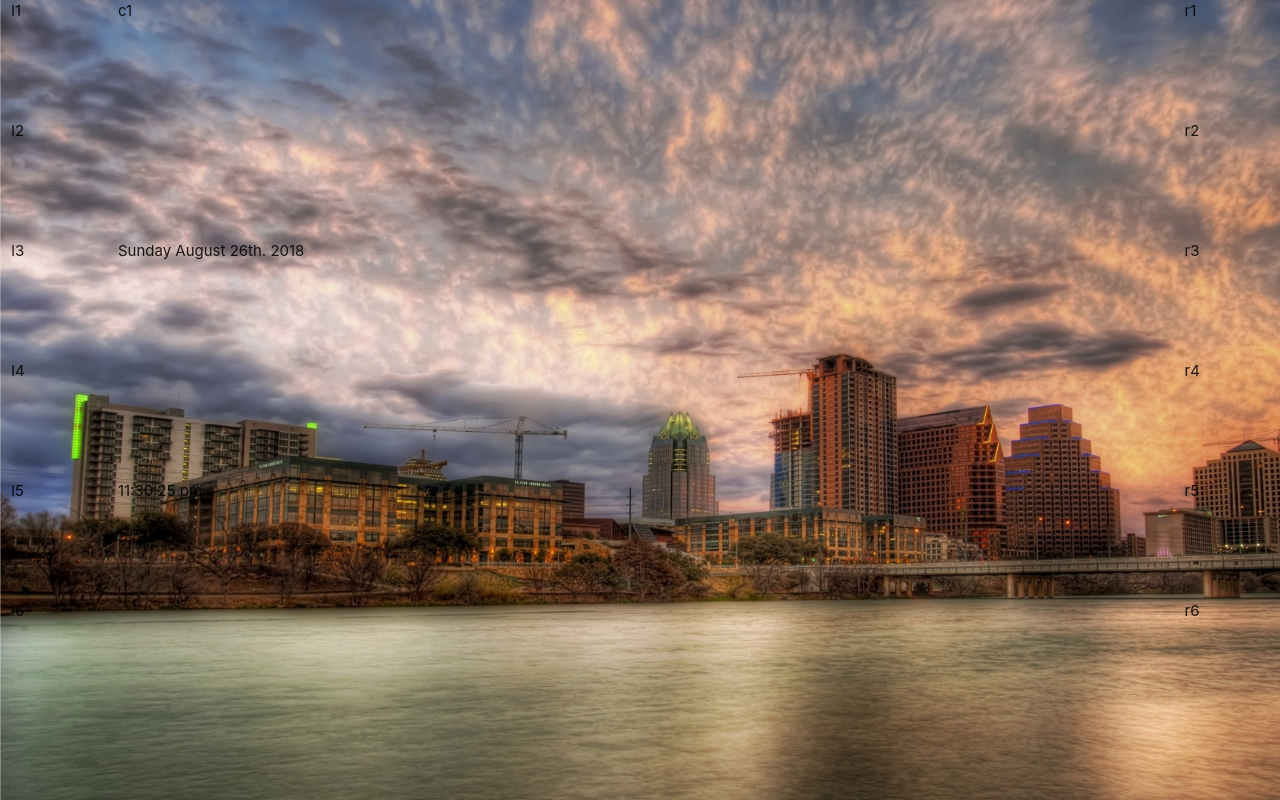
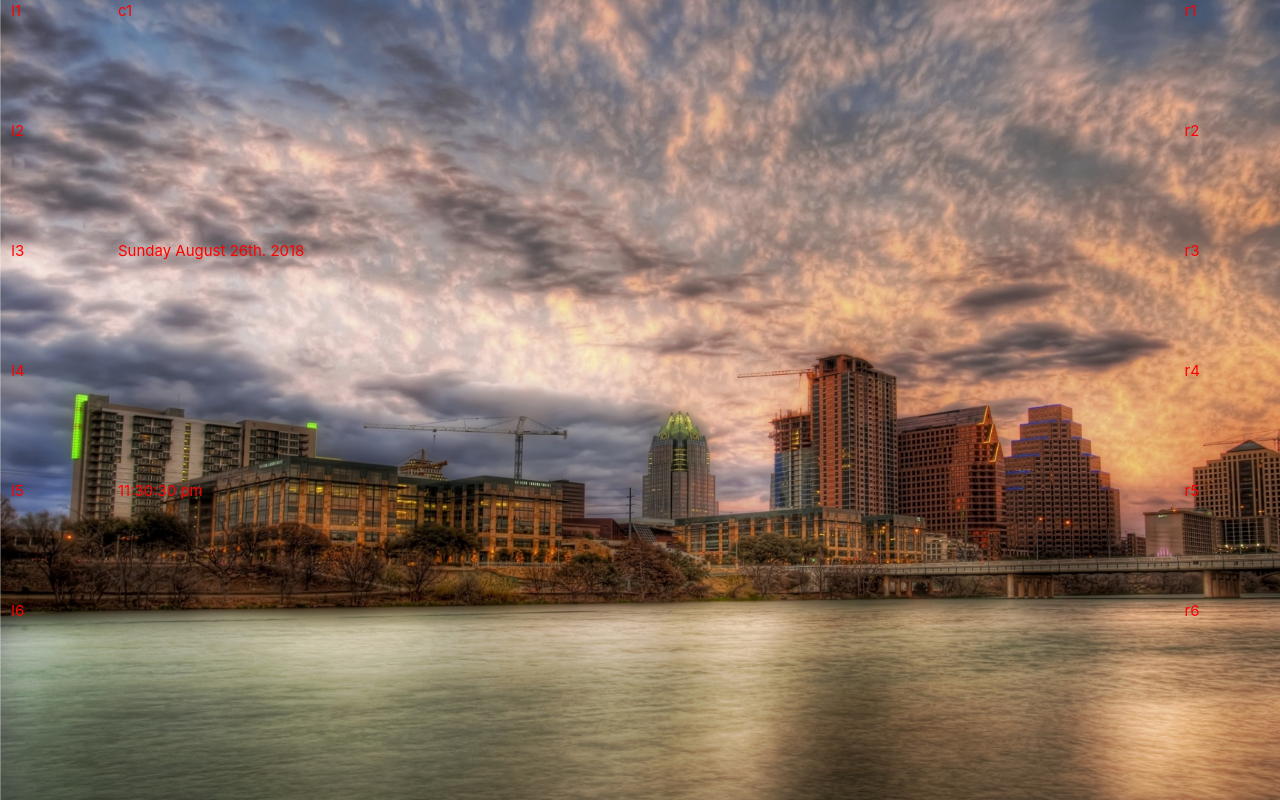
Before and after one commit to suarezluis/AustinNowReact, a React (Create React App) app: page / in a window 1280 px wide. Built offline with nearby package versions, Linux system fonts and the light colour scheme.

Commit message:
created live time display functionality

```diff
--- a/src/components/Time.js
+++ b/src/components/Time.js
@@ -2,8 +2,28 @@ import React, { Component } from "react";
 import { getTime } from "../timeHelpers";
 
 class Time extends Component {
+  constructor(props) {
+    super(props);
+    this.state = {
+      format: 12,
+      time: getTime(12)
+    };
+    this.interval = setInterval(() => {
+      this.setState({ time: getTime(12) });
+    }, 1000);
+  }
   render() {
-    return <div>{getTime(12)}</div>;
+    return <div>{this.state.time}</div>;
+  }
+
+  // setting up interval for live time display
+  componentDidMount() {
+    this.interval;
+  }
+
+  //clear the interval before unmounting
+  componentWillUnmount() {
+    clearInterval(this.interval);
   }
 }
 
--- a/src/index.css
+++ b/src/index.css
@@ -1,5 +1,6 @@
 html {
   background-color: black;
+  color: red;
   margin: 0;
   padding: 0;
 
```
